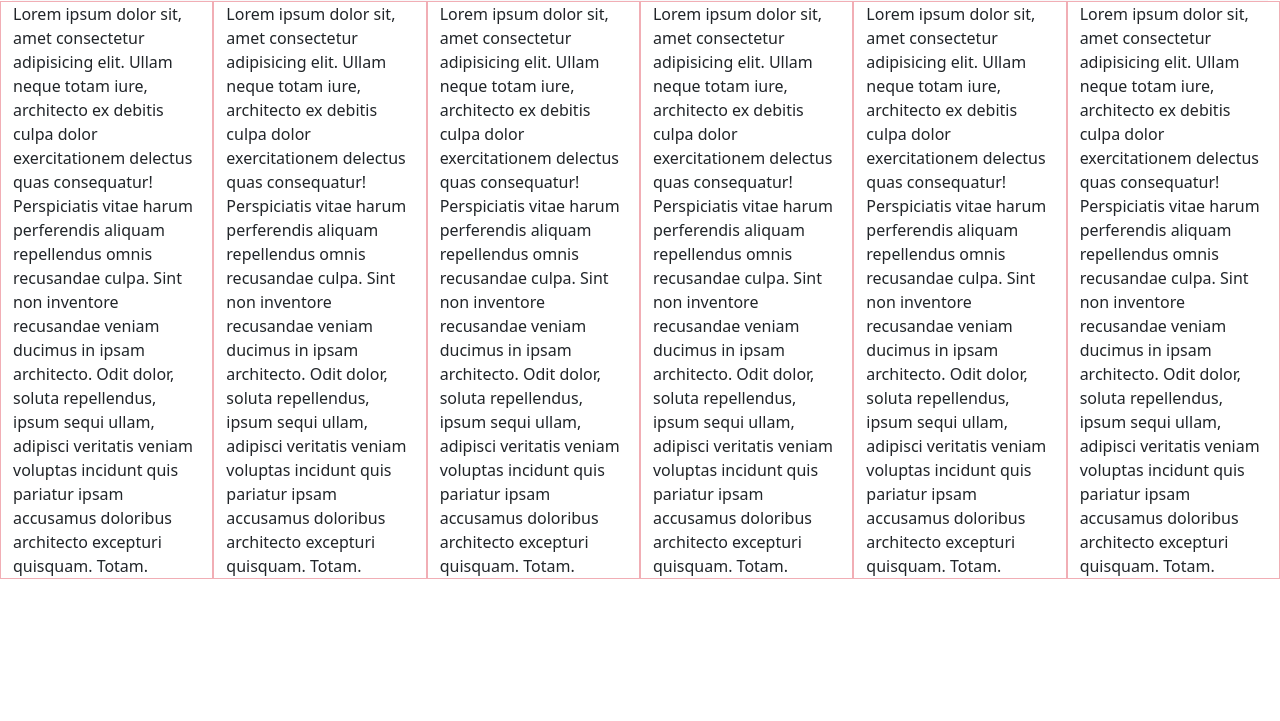
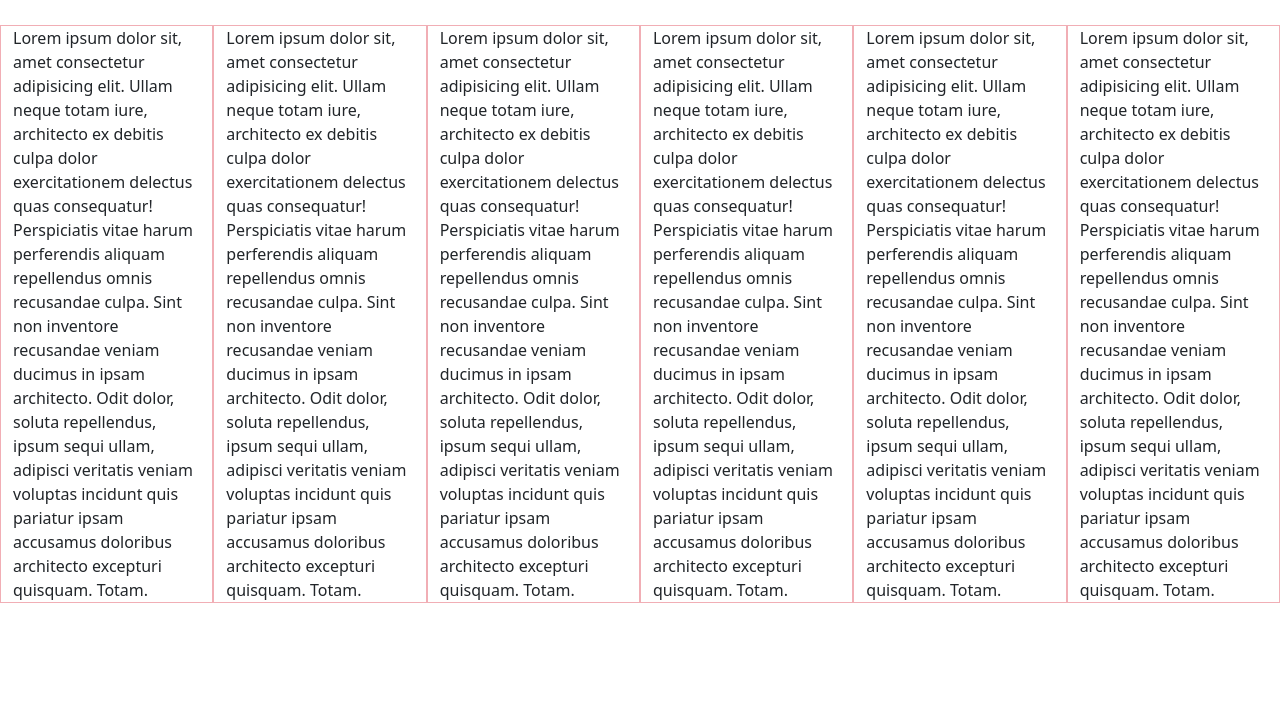
Before and after one commit to Jigar-Sanghani/Bootstrap, a plain HTML site: page Flipkart/index.html in a window 1280 px wide. Shown: the part 79-800 px from the top of the page. Drawn offline with nearby package versions, Linux system fonts and the light colour scheme.

Commit message:
bootstrap

```diff
--- a/Flipkart/index.html
+++ b/Flipkart/index.html
@@ -17,7 +17,7 @@
         crossorigin="anonymous" referrerpolicy="no-referrer" />
 </head>
 
-<body>sdcascas
+<body>
 
     <div class="container-fluid">
 
@@ -63,7 +63,7 @@
         </nav>
 
         <div class="row">
-            <div class="col-md-2 col-sm-4 col-xs-1 border border-danger-subtle">
+            <div class="col-md-2 col-sm-4 col-xs-1 border border-danger-subtle my-5">
                 Lorem ipsum dolor sit, amet consectetur adipisicing elit. Ullam neque totam iure, architecto ex debitis
                 culpa dolor exercitationem delectus quas consequatur! Perspiciatis vitae harum perferendis aliquam
                 repellendus omnis recusandae culpa.
@@ -71,7 +71,7 @@
                 sequi ullam, adipisci veritatis veniam voluptas incidunt quis pariatur ipsam accusamus doloribus
                 architecto excepturi quisquam. Totam.
             </div>
-            <div class="col-md-2 col-sm-4 col-xs-1 border border-danger-subtle">
+            <div class="col-md-2 col-sm-4 col-xs-1 border border-danger-subtle my-5">
                 Lorem ipsum dolor sit, amet consectetur adipisicing elit. Ullam neque totam iure, architecto ex debitis
                 culpa dolor exercitationem delectus quas consequatur! Perspiciatis vitae harum perferendis aliquam
                 repellendus omnis recusandae culpa.
@@ -79,7 +79,7 @@
                 sequi ullam, adipisci veritatis veniam voluptas incidunt quis pariatur ipsam accusamus doloribus
                 architecto excepturi quisquam. Totam.
             </div>
-            <div class="col-md-2 col-sm-4 col-xs-1 border border-danger-subtle">
+            <div class="col-md-2 col-sm-4 col-xs-1 border border-danger-subtle my-5">
                 Lorem ipsum dolor sit, amet consectetur adipisicing elit. Ullam neque totam iure, architecto ex debitis
                 culpa dolor exercitationem delectus quas consequatur! Perspiciatis vitae harum perferendis aliquam
                 repellendus omnis recusandae culpa.
@@ -87,7 +87,7 @@
                 sequi ullam, adipisci veritatis veniam voluptas incidunt quis pariatur ipsam accusamus doloribus
                 architecto excepturi quisquam. Totam.
             </div>
-            <div class="col-md-2 col-sm-4 col-xs-1 border border-danger-subtle">
+            <div class="col-md-2 col-sm-4 col-xs-1 border border-danger-subtle my-5">
                 Lorem ipsum dolor sit, amet consectetur adipisicing elit. Ullam neque totam iure, architecto ex debitis
                 culpa dolor exercitationem delectus quas consequatur! Perspiciatis vitae harum perferendis aliquam
                 repellendus omnis recusandae culpa.
@@ -95,7 +95,7 @@
                 sequi ullam, adipisci veritatis veniam voluptas incidunt quis pariatur ipsam accusamus doloribus
                 architecto excepturi quisquam. Totam.
             </div>
-            <div class="col-md-2 col-sm-4 col-xs-1 border border-danger-subtle">
+            <div class="col-md-2 col-sm-4 col-xs-1 border border-danger-subtle my-5">
                 Lorem ipsum dolor sit, amet consectetur adipisicing elit. Ullam neque totam iure, architecto ex debitis
                 culpa dolor exercitationem delectus quas consequatur! Perspiciatis vitae harum perferendis aliquam
                 repellendus omnis recusandae culpa.
@@ -103,7 +103,7 @@
                 sequi ullam, adipisci veritatis veniam voluptas incidunt quis pariatur ipsam accusamus doloribus
                 architecto excepturi quisquam. Totam.
             </div>
-            <div class="col-md-2 col-sm-4 col-xs-1 border border-danger-subtle">
+            <div class="col-md-2 col-sm-4 col-xs-1 border border-danger-subtle my-5">
                 Lorem ipsum dolor sit, amet consectetur adipisicing elit. Ullam neque totam iure, architecto ex debitis
                 culpa dolor exercitationem delectus quas consequatur! Perspiciatis vitae harum perferendis aliquam
                 repellendus omnis recusandae culpa.
```
